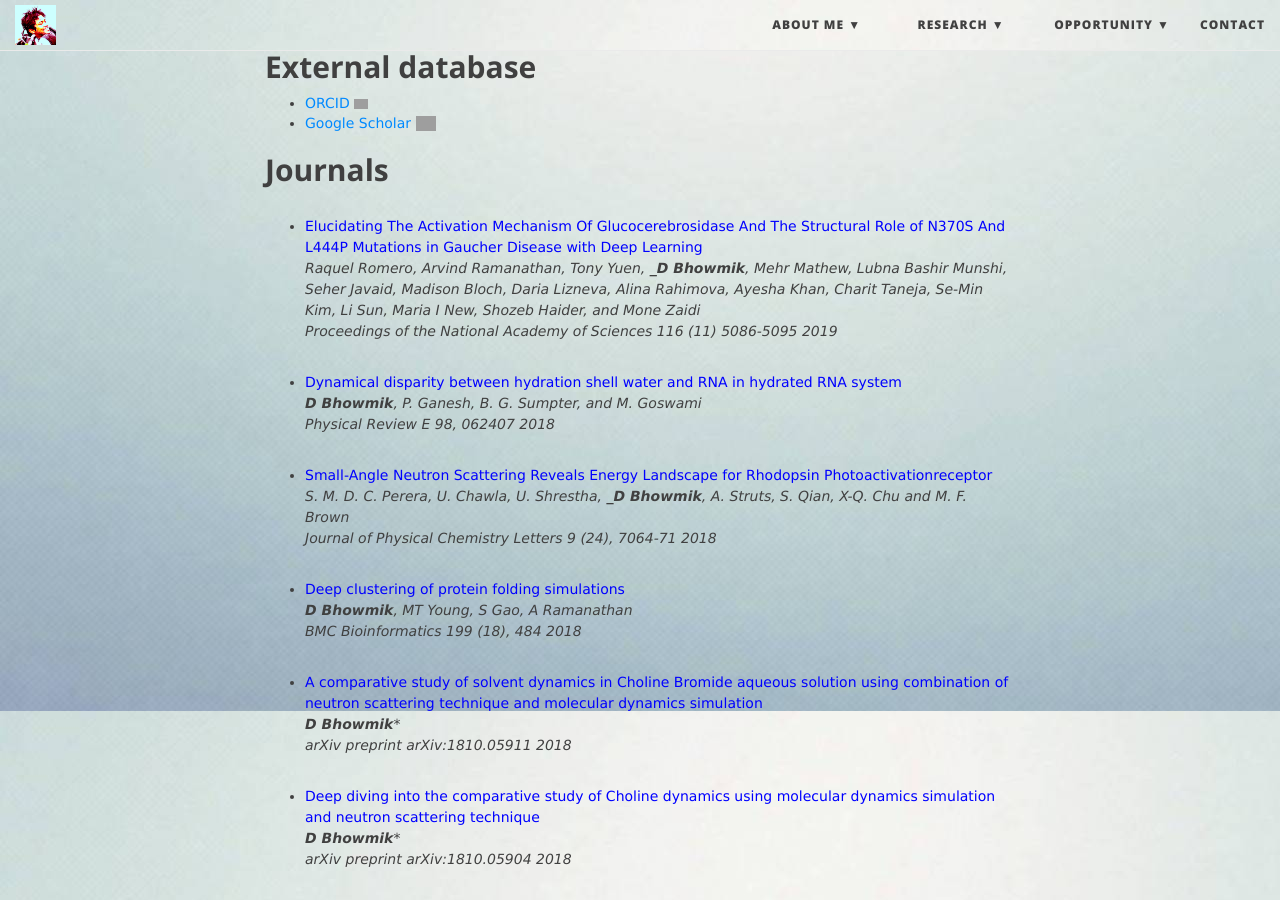
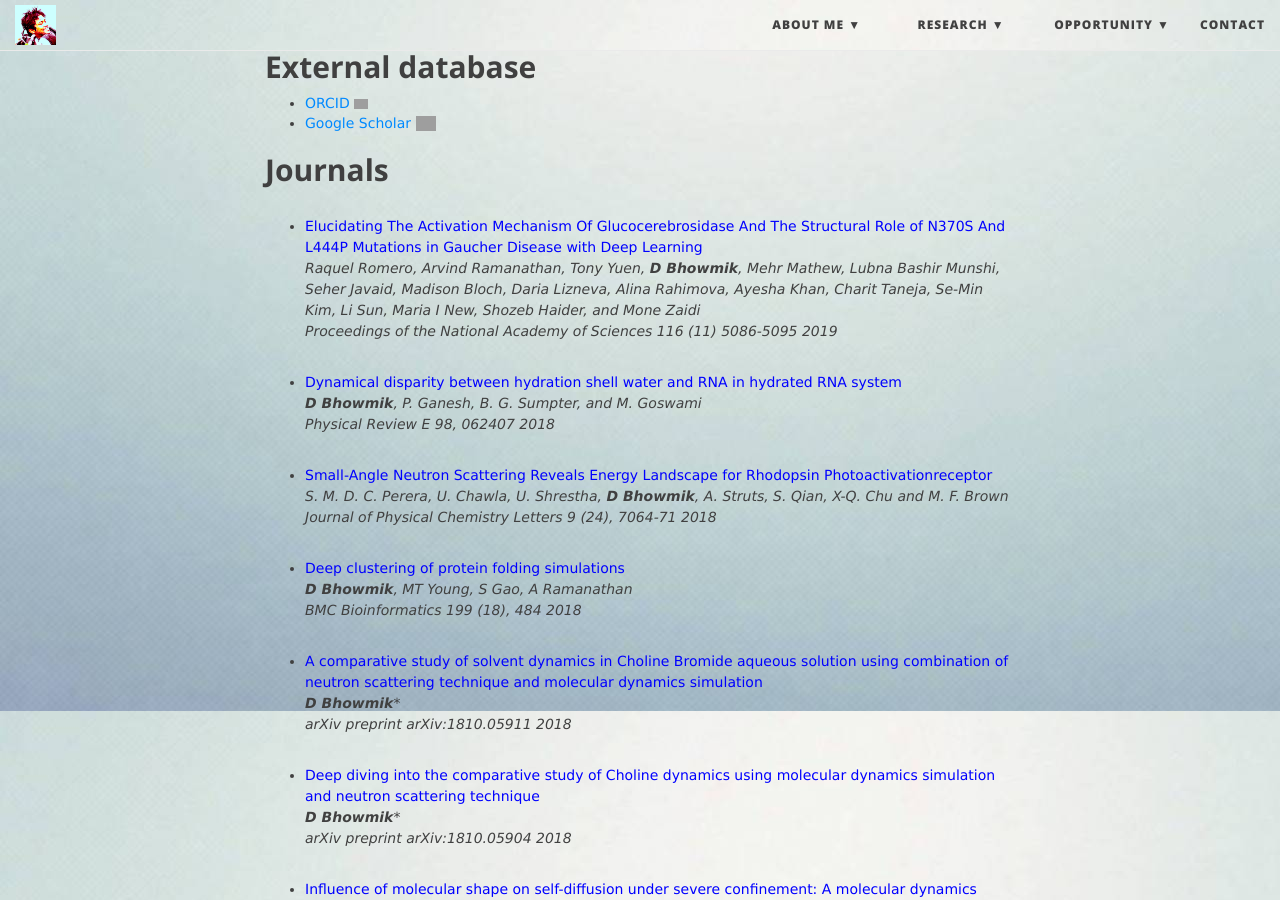
Before and after one commit to debsindhu/debsindhu.github.io, a Jekyll site: the page built from publication.md, in a window 1280 px wide and 900 px high, scrolled down 360 px. Built offline with Jekyll 4.4.1, drawn with Linux system fonts in a browser that asks for light colours; nearby versions of some CDN libraries; grey boxes are pictures that could not be loaded.

```diff
--- a/publication.md
+++ b/publication.md
@@ -15,7 +15,7 @@ use-site-title: true
 ## **Journals**
 
 - <span style="color:blue">Elucidating The Activation Mechanism Of Glucocerebrosidase And The Structural Role of N370S And L444P Mutations in Gaucher Disease with Deep Learning</span>
-_Raquel Romero, Arvind Ramanathan, Tony Yuen, ___D Bhowmik__, Mehr Mathew, Lubna Bashir Munshi, Seher Javaid, Madison Bloch, Daria Lizneva, Alina Rahimova, Ayesha Khan, Charit Taneja, Se-Min Kim, Li Sun, Maria I New, Shozeb Haider, and Mone Zaidi
+_Raquel Romero, Arvind Ramanathan, Tony Yuen, __D Bhowmik__, Mehr Mathew, Lubna Bashir Munshi, Seher Javaid, Madison Bloch, Daria Lizneva, Alina Rahimova, Ayesha Khan, Charit Taneja, Se-Min Kim, Li Sun, Maria I New, Shozeb Haider, and Mone Zaidi
 Proceedings of the National Academy of Sciences 116 (11) 5086-5095 2019_
 
 - <span style="color:blue">Dynamical disparity between hydration shell water and RNA in hydrated RNA system</span>
@@ -23,7 +23,7 @@ ___D Bhowmik__, P. Ganesh, B. G. Sumpter, and M. Goswami
 Physical Review E 98, 062407 2018_
 
 - <span style="color:blue">Small-Angle Neutron Scattering Reveals Energy Landscape for Rhodopsin Photoactivationreceptor</span>
-_S. M. D. C. Perera, U. Chawla, U. Shrestha, ___D Bhowmik__, A. Struts, S. Qian, X-Q. Chu and M. F. Brown
+_S. M. D. C. Perera, U. Chawla, U. Shrestha, __D Bhowmik__, A. Struts, S. Qian, X-Q. Chu and M. F. Brown
 Journal of Physical Chemistry Letters 9 (24), 7064-71 2018_
 
 - <span style="color:blue">Deep clustering of protein folding simulations</span>
```
